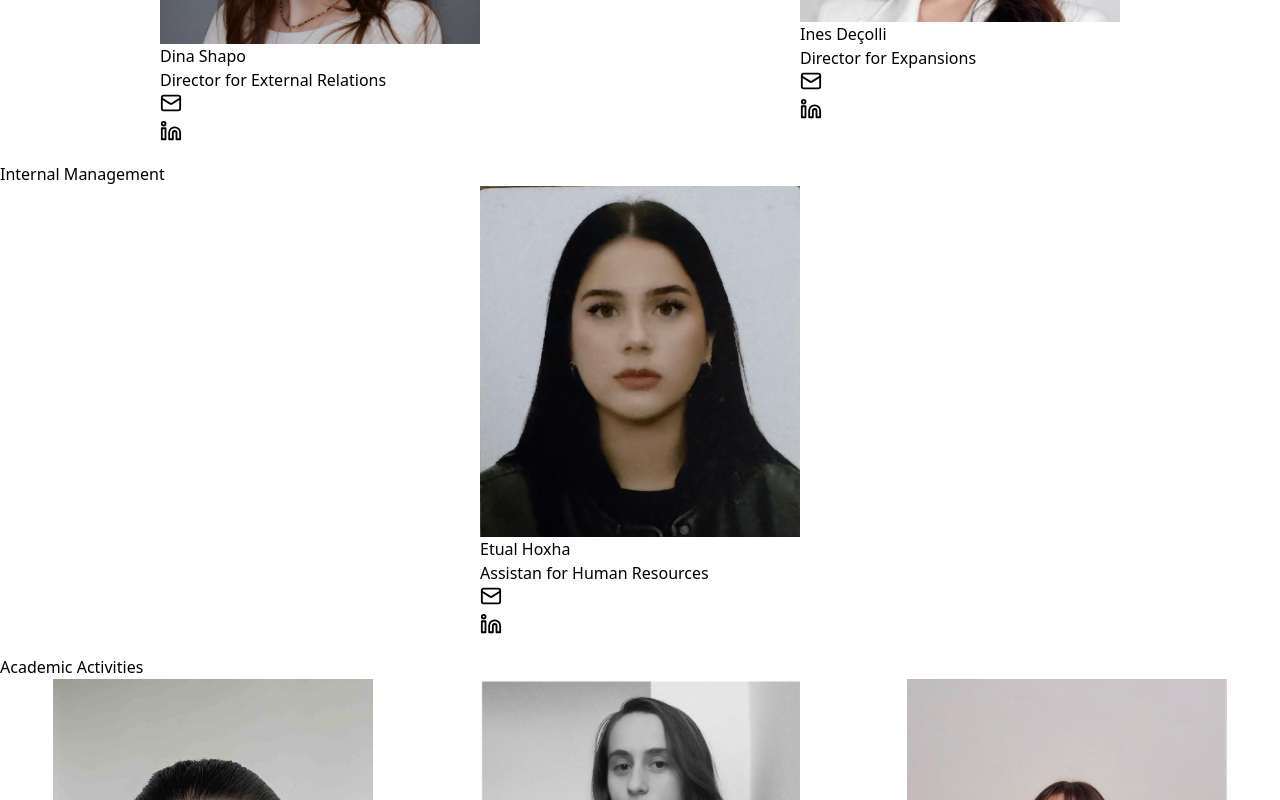
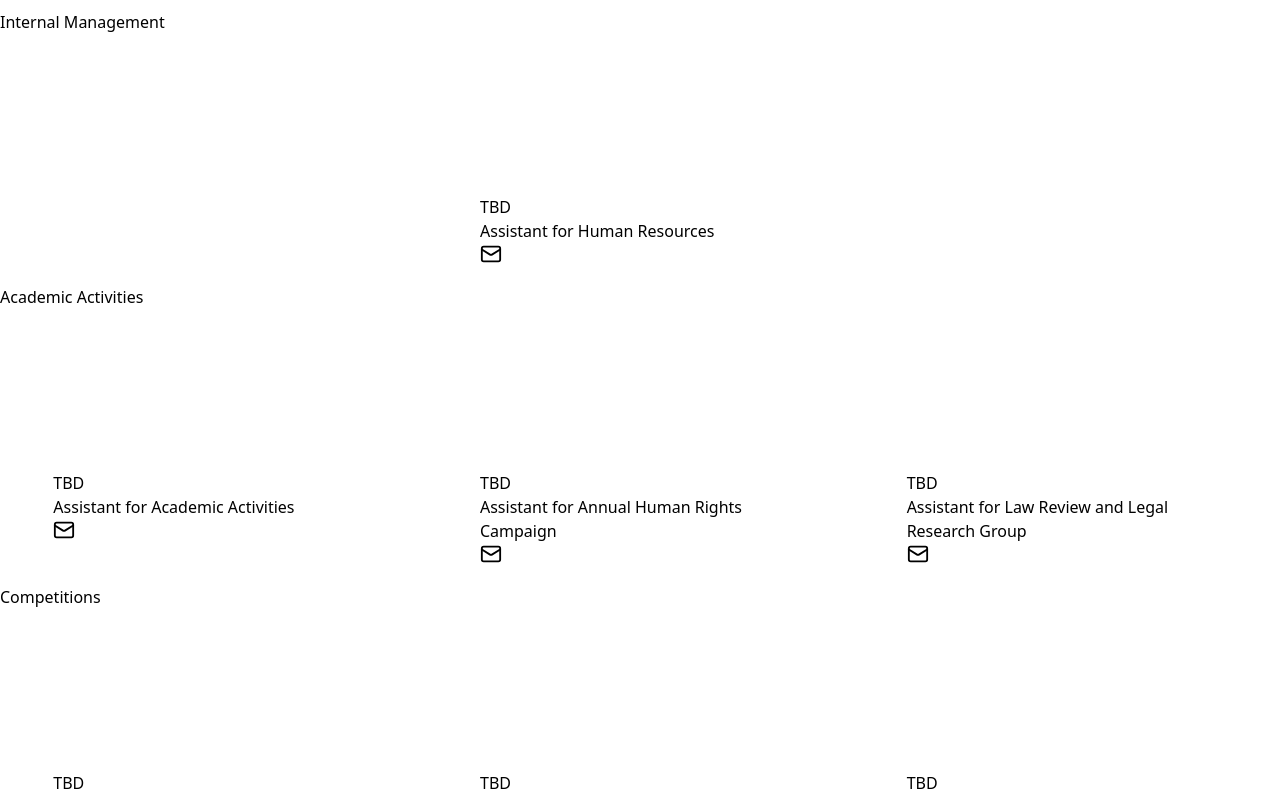
Before and after one commit to kevinrroga/elsa-albania-website, a React (Vite) app: page /team in a window 1280 px wide. Shown: the part 1280-2080 px from the top of the page. Built offline with nearby package versions, Linux system fonts and the light colour scheme.

Commit message:
Replace team members with TBD placeholders
Previous members have left. Removed all names, photos, and LinkedIn
links. Each role now shows a placeholder photo, 'TBD' name in italic,
and a greyed-out mail icon with no address attached.

```diff
--- a/src/components/TeamPage.tsx
+++ b/src/components/TeamPage.tsx
@@ -1,44 +1,24 @@
 import { motion, easeOut } from 'framer-motion';
 import { useLanguage } from '../contexts/LanguageContext';
 import { translations } from '../translations';
-import { Mail, Linkedin } from 'lucide-react';
-import EmailLink from './EmailLink';
+import { Mail } from 'lucide-react';
 
-// Import all images from root-level assets folder
-import dinaImage from '@assets/Dina1.png';
-import inesImage from '@assets/Ines1.png';
-import zImage from '@assets/kok.jpg'; // Using j.jpg as a replacement for z.png
-//  // Using s.jpg as a replacement for z.jpg
-import ersianaImage from '@assets/ersiana_korriku1.jpg';
-import matildaImage from '@assets/matilda_lleshi1.jpg';
-import lidiaImage from '@assets/lidia_sula.jpg';
-import megiImage from '@assets/megi_zoto.jpg';
-import glenImage from '@assets/kok.jpg';
-import heldiImage from '@assets/heldi_kodra.jpg';
-import arielImage from '@assets/ariel1.jpg';
-import emaImage from '@assets/ema_dako.jpg';
-import marinelImage from '@assets/marinel_prenga.jpg';
-import etoileImage from '@assets/etoile.jpg';
-import placeholderImage from '@assets/elsa-logo-white.png'; // Using logo as placeholder since profile-placeholder.jpg might not exist
-// Add halimi.jpeg import
-// import halimiImage from '@assets/halimi.jpeg';
+import placeholderImage from '@assets/elsa-logo-white.png';
 
 const TeamPage = () => {
   const { language } = useLanguage();
   const t = translations[language];
 
-  // Container animation variant
   const containerVariants = {
     hidden: { opacity: 0 },
     visible: {
       opacity: 1,
       transition: {
-        staggerChildren: 0.2 // Controls delay between each card
+        staggerChildren: 0.2
       }
     }
   };
 
-  // Individual card animation variant
   const cardVariants = {
     hidden: {
       opacity: 0,
@@ -54,132 +34,47 @@ const TeamPage = () => {
     }
   };
 
-  // Team data with imported images
   const teamData = [
     {
       category: t.boardRelations,
       members: [
-        {
-          id: 1,
-          name: "Dina Shapo",
-          role: "Director for External Relations",
-          photo: dinaImage,
-          emailUser: "president",
-          linkedin: "https://linkedin.com/in/ana-marku"
-        },
-        {
-          id: 2,
-          name: "Ines Deçolli",
-          role: "Director for Expansions",
-          photo: inesImage,
-          emailUser: "secgen",
-          linkedin: "https://linkedin.com/in/erion-deda"
-        }
+        { id: 1, role: "Director for External Relations" },
+        { id: 2, role: "Director for Expansions" }
       ]
     },
     {
       category: t.internalManagement,
       members: [
-        {
-          id: 4,
-          name: "Etual Hoxha",
-          role: "Assistan for Human Resources",
-          photo: etoileImage,
-          emailUser: "aa",
-          linkedin: "https://linkedin.com/in/klara-hoxha"
-        }
+        { id: 3, role: "Assistant for Human Resources" }
       ]
     },
     {
       category: t.academicActivities,
       members: [
-        {
-          id: 4,
-          name: "Ersiana Korriku",
-          role: "Assistant for Academic Activities",
-          photo: ersianaImage,
-          emailUser: "aa",
-          linkedin: "https://linkedin.com/in/klara-hoxha"
-        },
-        {
-          id: 5,
-          name: "Matilda Lleshi",
-          role: "Assistant for Annual Human Rights Campaign",
-          photo: matildaImage,
-          emailUser: "step",
-           linkedin: "https://linkedin.com/in/dritan-berisha"
-         },
-        {
-          id: 5,
-          name: "Lidia Sula",
-          role: "Assistant for Law Review and Legal Research Group",
-          photo: lidiaImage,
-          emailUser: "step",
-           linkedin: "https://linkedin.com/in/dritan-berisha"
-         }
+        { id: 4, role: "Assistant for Academic Activities" },
+        { id: 5, role: "Assistant for Annual Human Rights Campaign" },
+        { id: 6, role: "Assistant for Law Review and Legal Research Group" }
       ]
     },
     {
       category: t.competitions,
       members: [
-        {
-          id: 4,
-          name: "Megi Zoto",
-          role: "Director for Moot Courts",
-          photo: megiImage,
-          emailUser: "aa",
-          linkedin: "https://linkedin.com/in/klara-hoxha"
-        },
-         {
-           id: 5,
-           name: "Ema Dako",
-           role: "Director for Moot Courts",
-           photo: emaImage,
-           emailUser: "step",
-           linkedin: "https://linkedin.com/in/dritan-berisha"
-         },
-         {
-           id: 5,
-           name: "Marinel Prenga",
-           role: "Director for Academic Competitions",
-           photo: marinelImage,
-           emailUser: "step",
-           linkedin: "https://linkedin.com/in/dritan-berisha"
-         }
+        { id: 7, role: "Director for Moot Courts" },
+        { id: 8, role: "Director for Moot Courts" },
+        { id: 9, role: "Director for Academic Competitions" }
       ]
     },
     {
       category: t.professionalDevelopment,
       members: [
-        {
-          id: 6,
-          name: "Ariel Muka",
-          role: "Director for Professional Development",
-          photo: arielImage,
-          emailUser: "it",
-          linkedin: "https://linkedin.com/in/artan-beqiri"
-        },
+        { id: 10, role: "Director for Professional Development" }
       ]
     },
     {
       category: t.seminarsConferences,
       members: [
-        {
-          id: 6,
-          name: "Heldi Kodra",
-          role: "Director for Conferences",
-          photo: heldiImage,
-          emailUser: "it",
-          linkedin: "https://linkedin.com/in/artan-beqiri"
-        },
-        {
-          id: 6,
-          name: "Redi Vranici",
-          role: "Director Law Schools",
-          photo: zImage,
-          emailUser: "it",
-          linkedin: "https://linkedin.com/in/artan-beqiri"
-        },
+        { id: 11, role: "Director for Conferences" },
+        { id: 12, role: "Director Law Schools" }
       ]
     }
   ];
@@ -189,7 +84,6 @@ const TeamPage = () => {
       {/* Hero Section */}
       <section className="relative bg-slate-900 text-white py-32 overflow-hidden text-center">
         <div className="absolute inset-0 opacity-10">
-          {/* Using a simple gradient instead of missing SVG pattern */}
           <div className="absolute inset-0 bg-gradient-to-r from-blue-900 to-indigo-900"></div>
         </div>
         <div className="max-w-7xl mx-auto px-6 relative z-10">
@@ -249,66 +143,29 @@ const TeamPage = () => {
                       margin: "0 auto 20px"
                     }}
                   >
-                    {/* Photo */}
+                    {/* Placeholder photo */}
                     <motion.div
-                      className="w-48 h-48 rounded-full overflow-hidden mb-6 shadow-lg"
+                      className="w-48 h-48 rounded-full overflow-hidden mb-6 shadow-lg bg-slate-200 flex items-center justify-center"
                       whileHover={{ scale: 1.05 }}
                       transition={{ type: "spring", stiffness: 300, damping: 20 }}
                     >
                       <img
-                        src={member.photo}
-                        alt={`${member.name}, ${member.role}`}
-                        className="w-full h-full object-cover"
-                        style={
-                          member.photo === dinaImage
-                            ? { objectPosition: "70% 25%", transform: "scale(1.0)" }
-                            : member.photo === ersianaImage
-                              ? {  transform: "scale(1.0)" }
-                              : member.photo === matildaImage
-                                ? { objectPosition: "center 30%", transform: "scale(1.0)" }
-                                : member.photo === megiImage
-                                  ? { objectPosition: "center 30%" }
-                                  : { objectPosition: "center 30%" }
-                        }
-                        onError={(e) => {
-                          // Fallback if image fails to load
-                          (e.target as HTMLImageElement).src = placeholderImage;
-                        }}
+                        src={placeholderImage}
+                        alt="TBD"
+                        className="w-24 h-24 object-contain opacity-40"
                       />
                     </motion.div>
 
                     {/* Details */}
                     <div className="text-center">
-                      <h3 className="text-xl font-semibold text-slate-800">{member.name}</h3>
+                      <h3 className="text-xl font-semibold text-slate-400 italic">TBD</h3>
                       <p className="text-orange-600 font-medium mt-1 mb-3">{member.role}</p>
 
-                      {/* Contact Links */}
-                      <div className="mt-6 flex items-center justify-center space-x-6">
-                        {member.emailUser && (
-                          <EmailLink
-                            user={member.emailUser}
-                            className="text-slate-600 hover:text-orange-600 transition-colors bg-slate-100
-                                     hover:bg-orange-100 p-3 rounded-full cursor-pointer"
-                            title={`Email ${member.name}`}
-                            ariaLabel={`Email ${member.name}`}
-                          >
-                            <Mail size={22} />
-                          </EmailLink>
-                        )}
-
-                        {member.linkedin && (
-                          <a
-                            href={member.linkedin}
-                            target="_blank"
-                            rel="noopener noreferrer"
-                            className="text-slate-600 hover:text-orange-600 transition-colors bg-slate-100
-                                     hover:bg-orange-100 p-3 rounded-full"
-                            title={`${member.name}'s LinkedIn Profile`}
-                            aria-label={`${member.name}'s LinkedIn Profile`}
-                          >
-                            <Linkedin size={22} />
-                          </a>
-                        )}
+                      {/* Contact placeholder */}
+                      <div className="mt-6 flex items-center justify-center">
+                        <span className="text-slate-300 bg-slate-100 p-3 rounded-full cursor-default">
+                          <Mail size={22} />
+                        </span>
                       </div>
                     </div>
                   </motion.div>
```
